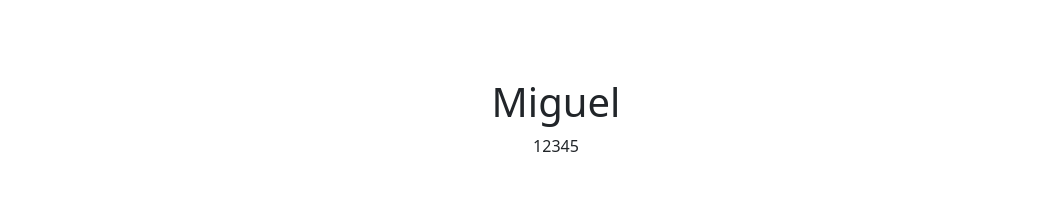
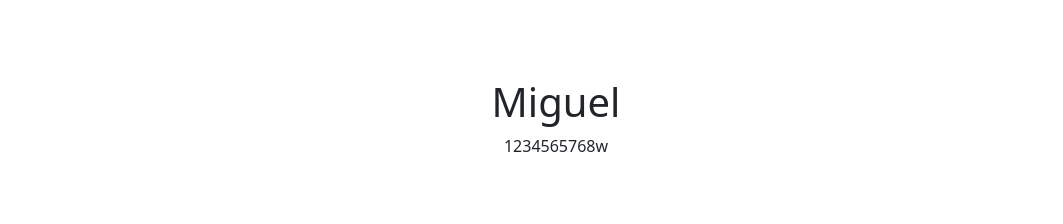
Before and after one commit to Miguelpers/practica, a React (Create React App) app: page / in a window 1280 px wide. Shown: the part 780-1004 px from the top of the page, without its empty margins (108-1171 px from the left). Built offline with nearby package versions, Linux system fonts and the light colour scheme.

Commit message:
Update Miguel.jsx

```diff
--- a/src/container/Miguel/Miguel.jsx
+++ b/src/container/Miguel/Miguel.jsx
@@ -10,7 +10,7 @@ const Miguel = () => {
 			    <h1>Miguel</h1>
 			</div>
 			<div className="app__miguel-excerpt">
-				<p className="p-text">12345</p>
+				<p className="p-text">1234565768w</p>
 			</div>
 		</div>
     </div>
```
